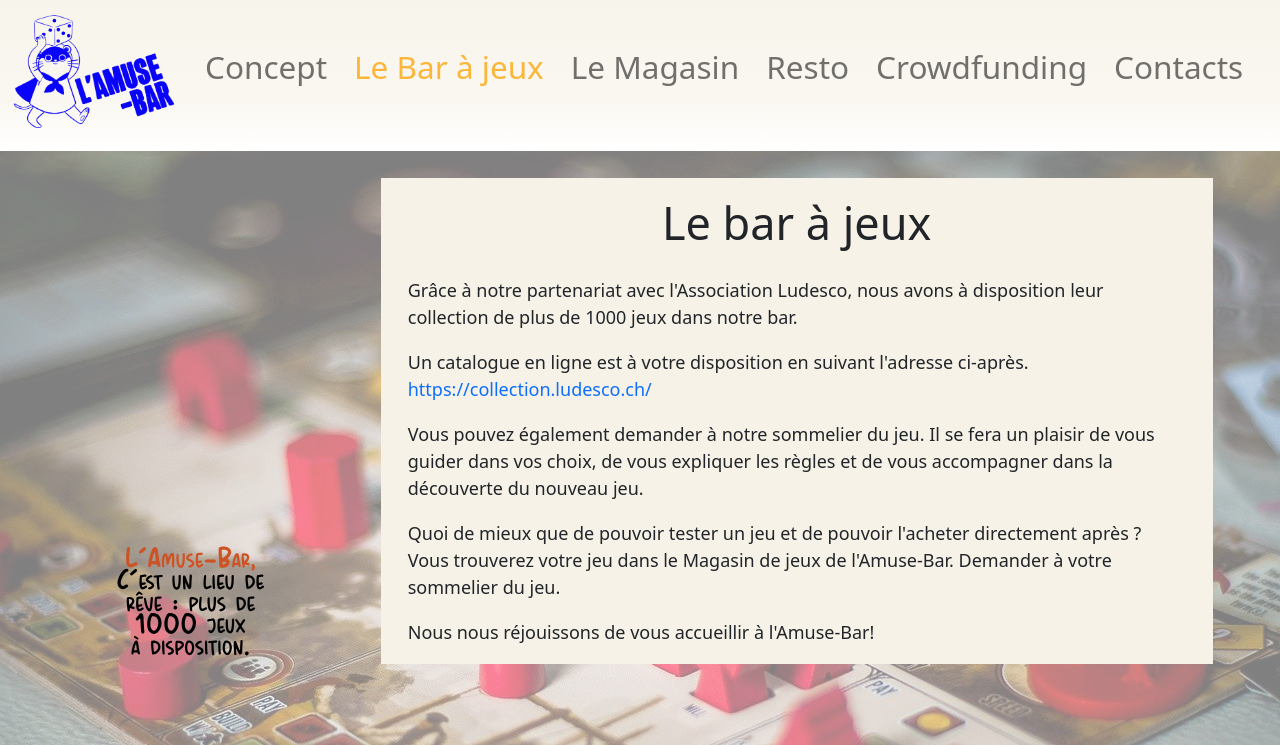
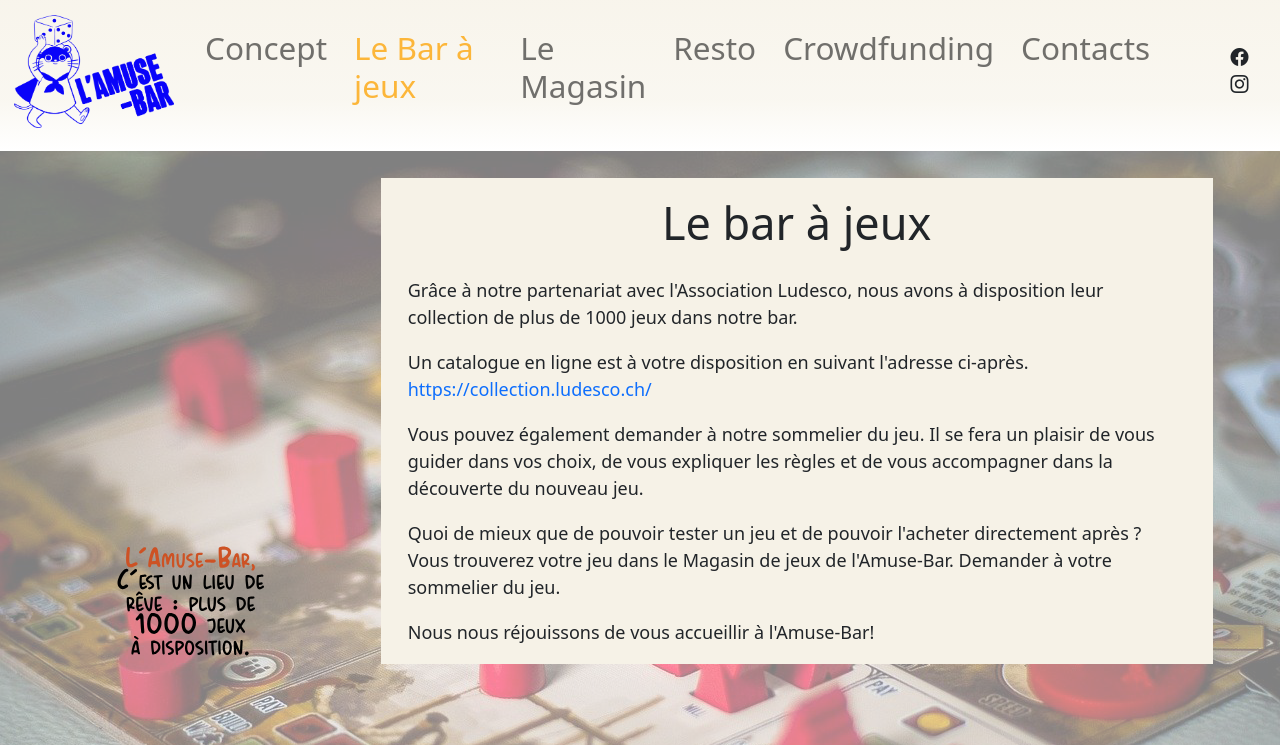
Before and after one commit to gillesdiacon/amusebar, a PHP site: page /bar.php in a window 1280 px wide. Shown: the top 745 px of the page. Run offline with PHP 8.4, Linux system fonts and the light colour scheme; some libraries are stand-ins or nearby versions.

Commit message:
gdi: add facebook and instagram links

```diff
--- a/nav.php
+++ b/nav.php
@@ -53,5 +53,13 @@
                     </>
                 </div>
             </div>
+            <div class="text-end">
+                <a href="https://www.facebook.com/lamusebarlcdf">
+                    <i class="bi bi-facebook text-dark px-3" alt="facebook"></i>
+                </a>
+                <a href="https://www.instagram.com/lamusebar_chauxdefonds/">
+                    <i class="bi bi-instagram text-dark px-3" alt="instagram"></i>
+                </a>
+            </div>
         </nav>
     </div>
```
